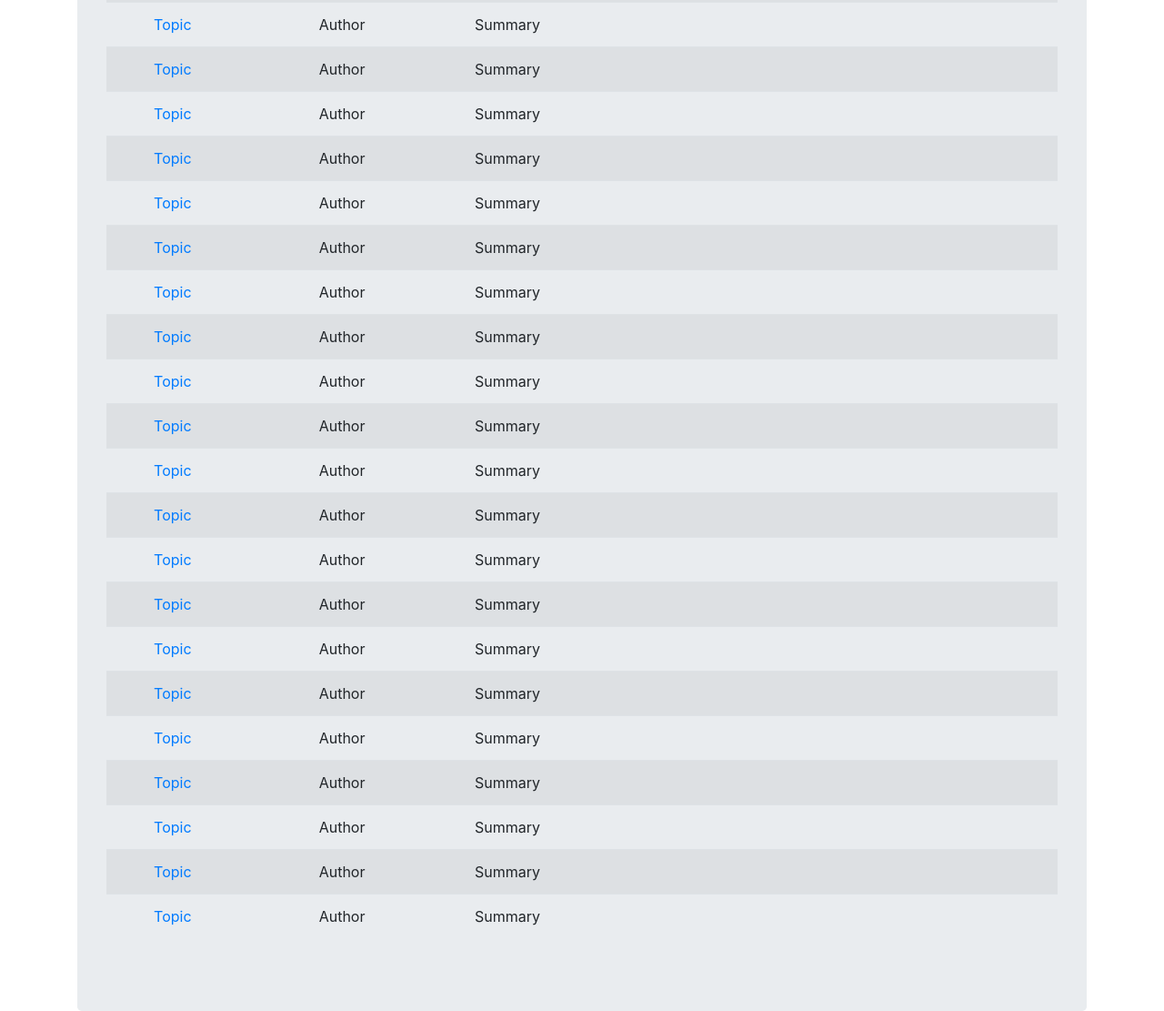
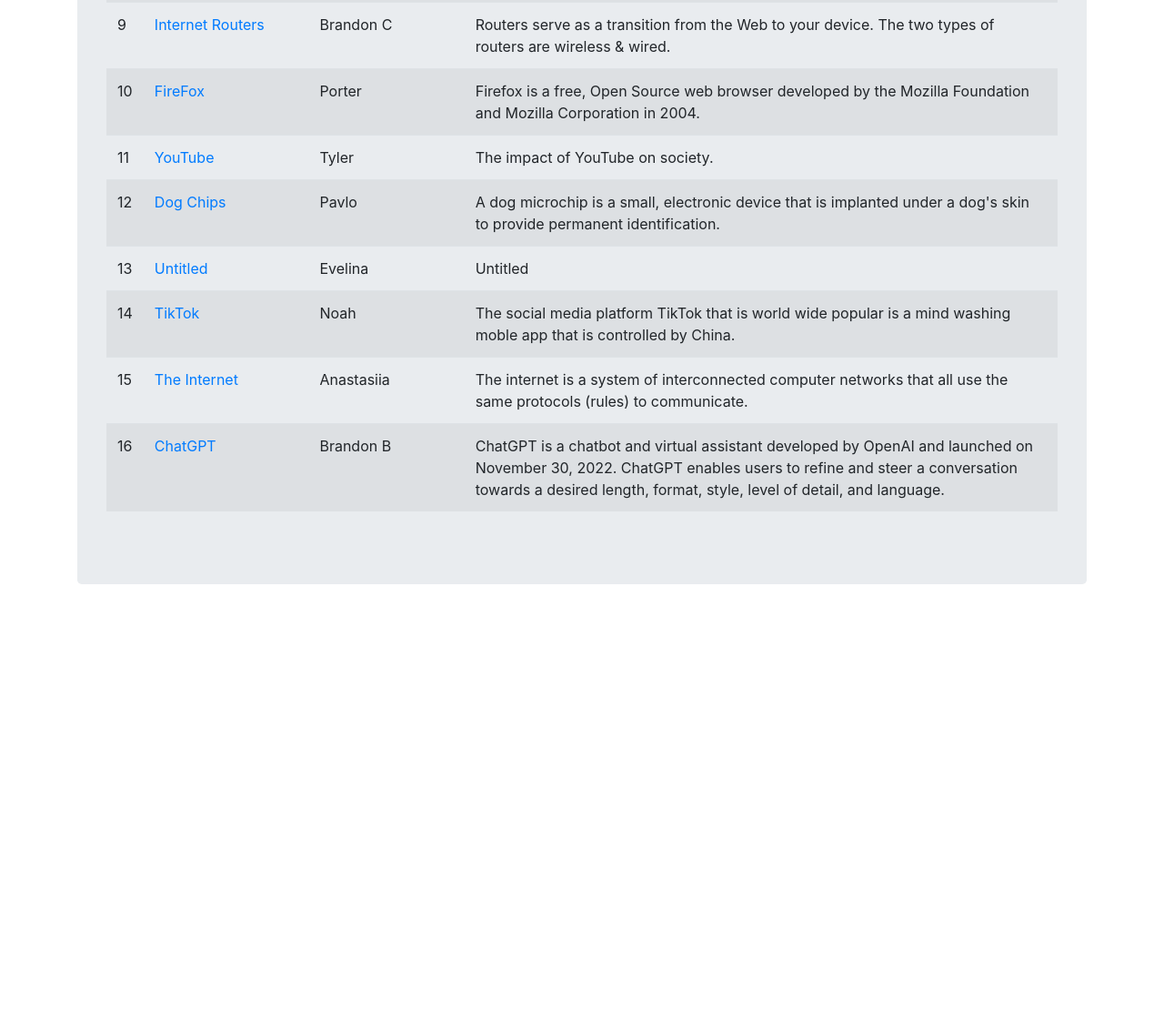
Before and after one commit to Westfield-Codes/netpedia-24, a plain HTML site: page index.html in a window 1280 px wide. Shown: the part 863-1974 px from the top of the page at 91% size. After the commit the page ends 1505 px from the top, so only its background shows below. Drawn offline with nearby package versions, Linux system fonts and the light colour scheme.

Commit message:
D Block added

```diff
--- a/index.html
+++ b/index.html
@@ -94,172 +94,68 @@
             <td>Released by Internet Archive in 2001, the Wayback Machine is a powerful online which can be used to view billions of recorded webpages which no longer exist.
             </td>
           </tr>
-          <tr>
-            <td></td>
-            <td><a href="">Topic</a></td>
-            <td>Author</td>
-            <td><a href="http://csszengarden.com/210"></a></td>
-            <td>Summary
+           <tr>
+            <td>9</td>
+            <td><a target="_blank" href="https://westfield-codes.github.io/netpedia-entry-brandoncekovsky/">Internet Routers</a></td>
+            <td>Brandon C</td>
+            <td><a href=""></a></td>
+            <td>Routers serve as a transition from the Web to your device.  The two types of routers are wireless & wired.
             </td>
           </tr>
           <tr>
-            <td></td>
-            <td><a href="">Topic</a></td>
-            <td>Author</td>
+            <td>10</td>
+            <td><a target="_blank" href="https://westfield-codes.github.io/netpedia-entry-porterM5/">FireFox</a></td>
+            <td>Porter</td>
             <td><a href="http://csszengarden.com/210"></a></td>
-            <td>Summary
+            <td>Firefox is a free, Open Source web browser developed by the Mozilla Foundation and Mozilla Corporation in 2004.
             </td>
           </tr>
           <tr>
-            <td></td>
-            <td><a href="">Topic</a></td>
-            <td>Author</td>
+            <td>11</td>
+            <td><a target="_blank" href="https://westfield-codes.github.io/netpedia-entry-TylerLafreniere/">YouTube</a></td>
+            <td>Tyler</td>
             <td><a href="http://csszengarden.com/210"></a></td>
-            <td>Summary
+            <td>The impact of YouTube on society.
             </td>
           </tr>
           <tr>
-            <td></td>
-            <td><a href="">Topic</a></td>
-            <td>Author</td>
+            <td>12</td>
+            <td><a target="_blank" href="https://westfield-codes.github.io/netpedia-entry-PashaF1/">Dog Chips</a></td>
+            <td>Pavlo</td>
             <td><a href="http://csszengarden.com/210"></a></td>
-            <td>Summary
+            <td>A dog microchip is a small, electronic device that is implanted under a dog's skin to provide permanent identification.
             </td>
           </tr>
           <tr>
-            <td></td>
-            <td><a href="">Topic</a></td>
-            <td>Author</td>
+            <td>13</td>
+            <td><a target="_blank" href="https://westfield-codes.github.io/netpedia-entry-evelina202187/">Untitled</a></td>
+            <td>Evelina</td>
             <td><a href="http://csszengarden.com/210"></a></td>
-            <td>Summary
+            <td>Untitled
             </td>
           </tr>
           <tr>
-            <td></td>
-            <td><a href="">Topic</a></td>
-            <td>Author</td>
+            <td>14</td>
+            <td><a target="_blank" href="https://westfield-codes.github.io/netpedia-entry-NoahPatten/">TikTok</a></td>
+            <td>Noah</td>
             <td><a href="http://csszengarden.com/210"></a></td>
-            <td>Summary
+            <td>The social media platform TikTok that is world wide popular is a mind washing moble app that is controlled by China.
             </td>
           </tr>
           <tr>
-            <td></td>
-            <td><a href="">Topic</a></td>
-            <td>Author</td>
+            <td>15</td>
+            <td><a target="_blank" href="https://westfield-codes.github.io/netpedia-entry-Anastasiia809/">The Internet</a></td>
+            <td>Anastasiia</td>
             <td><a href="http://csszengarden.com/210"></a></td>
-            <td>Summary
+            <td>The internet is a system of interconnected computer networks that all use the same protocols (rules) to communicate.
             </td>
           </tr>
           <tr>
-            <td></td>
-            <td><a href="">Topic</a></td>
-            <td>Author</td>
+            <td>16</td>
+            <td><a target="_blank" href="https://westfield-codes.github.io/netpedia-entry-Brandon-biz/">ChatGPT</a></td>
+            <td>Brandon B</td>
             <td><a href="http://csszengarden.com/210"></a></td>
-            <td>Summary
-            </td>
-          </tr>
-          <tr>
-            <td></td>
-            <td><a href="">Topic</a></td>
-            <td>Author</td>
-            <td><a href="http://csszengarden.com/210"></a></td>
-            <td>Summary
-            </td>
-          </tr>
-          <tr>
-            <td></td>
-            <td><a href="">Topic</a></td>
-            <td>Author</td>
-            <td><a href="http://csszengarden.com/210"></a></td>
-            <td>Summary
-            </td>
-          </tr>
-          <tr>
-            <td></td>
-            <td><a href="">Topic</a></td>
-            <td>Author</td>
-            <td><a href="http://csszengarden.com/210"></a></td>
-            <td>Summary
-            </td>
-          </tr>
-          <tr>
-            <td></td>
-            <td><a href="">Topic</a></td>
-            <td>Author</td>
-            <td><a href="http://csszengarden.com/210"></a></td>
-            <td>Summary
-            </td>
-          </tr>
-          <tr>
-            <td></td>
-            <td><a href="">Topic</a></td>
-            <td>Author</td>
-            <td><a href="http://csszengarden.com/210"></a></td>
-            <td>Summary
-            </td>
-          </tr>
-          <tr>
-            <td></td>
-            <td><a href="">Topic</a></td>
-            <td>Author</td>
-            <td><a href="http://csszengarden.com/210"></a></td>
-            <td>Summary
-            </td>
-          </tr>
-          <tr>
-            <td></td>
-            <td><a href="">Topic</a></td>
-            <td>Author</td>
-            <td><a href="http://csszengarden.com/210"></a></td>
-            <td>Summary
-            </td>
-          </tr>
-          <tr>
-            <td></td>
-            <td><a href="">Topic</a></td>
-            <td>Author</td>
-            <td><a href="http://csszengarden.com/210"></a></td>
-            <td>Summary
-            </td>
-          </tr>
-          <tr>
-            <td></td>
-            <td><a href="">Topic</a></td>
-            <td>Author</td>
-            <td><a href="http://csszengarden.com/210"></a></td>
-            <td>Summary
-            </td>
-          </tr>
-          <tr>
-            <td></td>
-            <td><a href="">Topic</a></td>
-            <td>Author</td>
-            <td><a href="http://csszengarden.com/210"></a></td>
-            <td>Summary
-            </td>
-          </tr>
-          <tr>
-            <td></td>
-            <td><a href="">Topic</a></td>
-            <td>Author</td>
-            <td><a href="http://csszengarden.com/210"></a></td>
-            <td>Summary
-            </td>
-          </tr>
-          <tr>
-            <td></td>
-            <td><a href="">Topic</a></td>
-            <td>Author</td>
-            <td><a href="http://csszengarden.com/210"></a></td>
-            <td>Summary
-            </td>
-          </tr>
-          <tr>
-            <td></td>
-            <td><a href="">Topic</a></td>
-            <td>Author</td>
-            <td><a href="http://csszengarden.com/210"></a></td>
-            <td>Summary
+            <td>ChatGPT is a chatbot and virtual assistant developed by OpenAI and launched on November 30, 2022. ChatGPT enables users to refine and steer a conversation towards a desired length, format, style, level of detail, and language.
             </td>
           </tr>
         </tbody>
```
